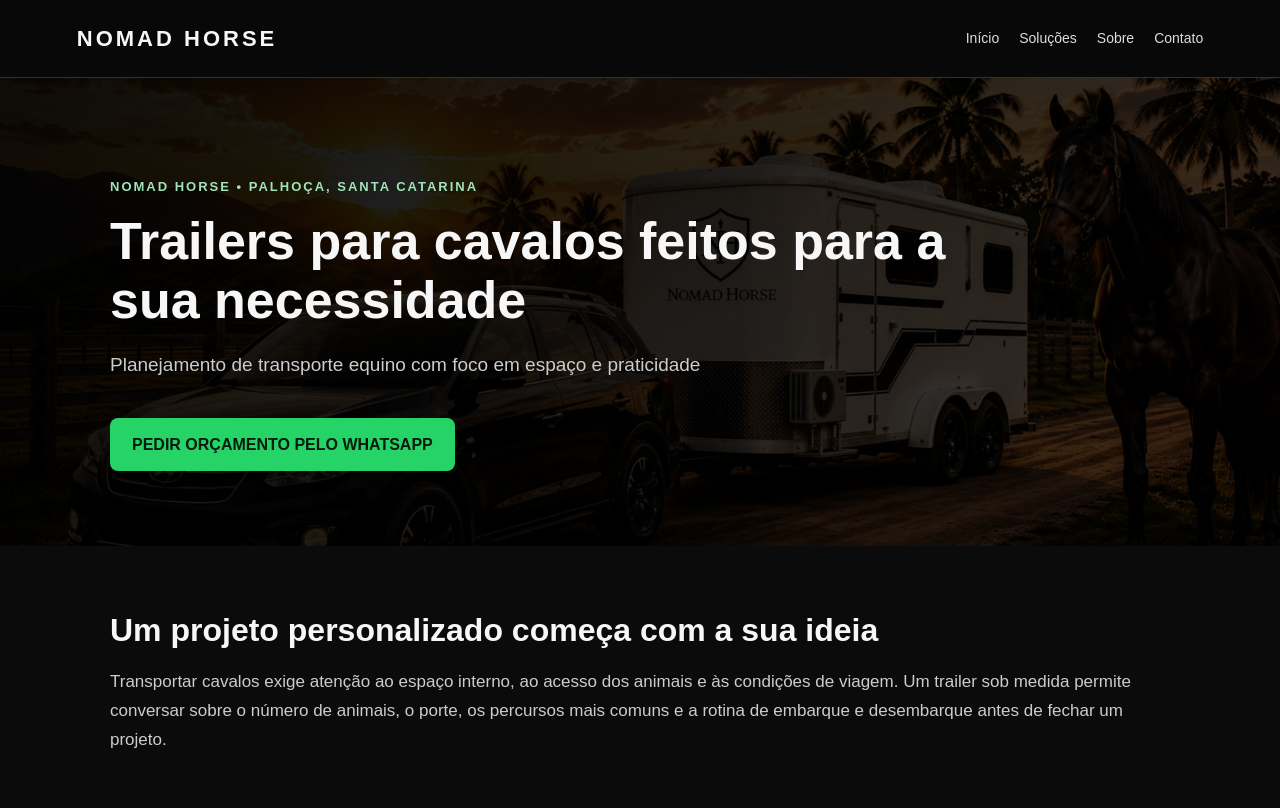
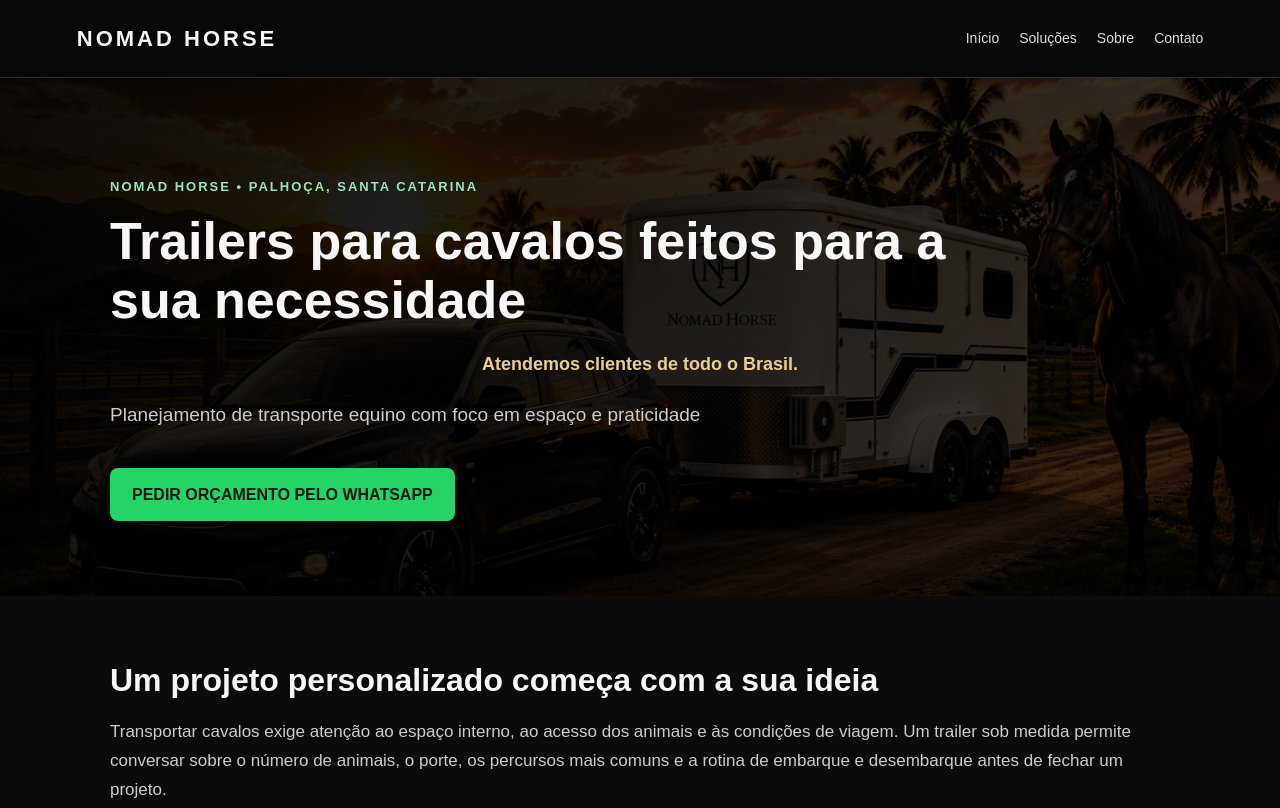
Before and after one commit to nomadhorse/nomadhorse.github.io, a plain HTML site: page trailers-para-cavalos.html in a window 1280 px wide. Shown: the top 808 px of the page. Drawn offline with Linux system fonts and the light colour scheme.

Commit message:
Posicionamento nacional: títulos, descrições e atendimento Brasil

```diff
--- a/trailers-para-cavalos.html
+++ b/trailers-para-cavalos.html
@@ -3,15 +3,15 @@
 <head>
 <meta charset="UTF-8">
 <meta name="viewport" content="width=device-width, initial-scale=1.0">
-<title>Trailers para Cavalos Personalizados em SC | Nomad Horse</title>
-<meta name="description" content="Planeje um trailer para transporte de cavalos com layout sob medida. Conheça os pontos de conforto, ventilação e segurança a avaliar com a Nomad Horse.">
+<title>Reboques e Trailers para Cavalos Sob Medida | Nomad Horse</title>
+<meta name="description" content="Reboques e trailers personalizados para transporte de cavalos. Consulte a Nomad Horse sobre seu projeto, com atendimento em todo o Brasil.">
 <meta name="robots" content="index, follow">
 <link rel="canonical" href="https://nomadhorse.com.br/trailers-para-cavalos.html">
 <meta property="og:type" content="website">
 <meta property="og:locale" content="pt_BR">
 <meta property="og:site_name" content="Nomad Horse">
-<meta property="og:title" content="Trailers para Cavalos Personalizados em SC | Nomad Horse">
-<meta property="og:description" content="Planeje um trailer para transporte de cavalos com layout sob medida. Conheça os pontos de conforto, ventilação e segurança a avaliar com a Nomad Horse.">
+<meta property="og:title" content="Reboques e Trailers para Cavalos Sob Medida | Nomad Horse">
+<meta property="og:description" content="Reboques e trailers personalizados para transporte de cavalos. Consulte a Nomad Horse sobre seu projeto, com atendimento em todo o Brasil.">
 <meta property="og:url" content="https://nomadhorse.com.br/trailers-para-cavalos.html">
 <meta property="og:image" content="https://nomadhorse.com.br/11.jpeg">
 <style>
@@ -22,7 +22,8 @@
 <body>
 <header><a class="logo" href="/">NOMAD HORSE</a><nav aria-label="Menu principal"><a href="/">Início</a><a href="/#solucoes">Soluções</a><a href="/#empresa">Sobre</a><a href="/#contato">Contato</a></nav></header>
 <main>
-<section class="hero"><div class="wrap"><p class="eyebrow">Nomad Horse • Palhoça, Santa Catarina</p><h1>Trailers para cavalos feitos para a sua necessidade</h1><p class="lead">Planejamento de transporte equino com foco em espaço e praticidade</p><a class="btn" href="https://wa.me/5548992011168?text=Ol%C3%A1!%20Vim%20pela%20p%C3%A1gina%20de%20trailers%20para%20cavalos%20e%20quero%20conversar%20sobre%20um%20projeto%20personalizado." target="_blank" rel="noopener noreferrer">PEDIR ORÇAMENTO PELO WHATSAPP</a></div></section>
+<section class="hero"><div class="wrap"><p class="eyebrow">Nomad Horse • Palhoça, Santa Catarina</p><h1>Trailers para cavalos feitos para a sua necessidade</h1>
+<p style="font-size:clamp(14px,2vw,18px);margin:12px auto 18px;max-width:800px;color:#e6cf97;text-align:center;font-weight:600">Atendemos clientes de todo o Brasil.</p><p class="lead">Planejamento de transporte equino com foco em espaço e praticidade</p><a class="btn" href="https://wa.me/5548992011168?text=Ol%C3%A1!%20Vim%20pela%20p%C3%A1gina%20de%20trailers%20para%20cavalos%20e%20quero%20conversar%20sobre%20um%20projeto%20personalizado." target="_blank" rel="noopener noreferrer">PEDIR ORÇAMENTO PELO WHATSAPP</a></div></section>
 <section class="content"><div class="wrap"><h2>Um projeto personalizado começa com a sua ideia</h2><p>Transportar cavalos exige atenção ao espaço interno, ao acesso dos animais e às condições de viagem. Um trailer sob medida permite conversar sobre o número de animais, o porte, os percursos mais comuns e a rotina de embarque e desembarque antes de fechar um projeto.</p></div></section>
 <section class="content dark"><div class="wrap grid"><div><h2>O que considerar no projeto de um trailer para cavalos</h2><p>Conheça alguns pontos importantes para pensar antes de solicitar seu orçamento.</p></div><div class="panel"><ul><li>Quantidade e porte dos animais que serão transportados</li><li>Espaço interno, divisórias e organização do ambiente</li><li>Acesso, embarque, desembarque e ventilação</li><li>Requisitos do conjunto de reboque e da documentação aplicável</li></ul></div></div></section>
 <section class="content"><div class="wrap"><h2>Projeto pensado para o uso real</h2><p>Na conversa inicial, vale informar o veículo que fará o reboque, a frequência dos deslocamentos e o tipo de estrada utilizado. Essas informações ajudam a avaliar dimensões e características que precisam ser definidas no desenvolvimento do projeto, com atenção às exigências técnicas e legais.</p><a class="btn" href="https://wa.me/5548992011168?text=Ol%C3%A1!%20Vim%20pela%20p%C3%A1gina%20de%20trailers%20para%20cavalos%20e%20quero%20conversar%20sobre%20um%20projeto%20personalizado." target="_blank" rel="noopener noreferrer">CONVERSAR SOBRE MEU PROJETO</a></div></section>
```
